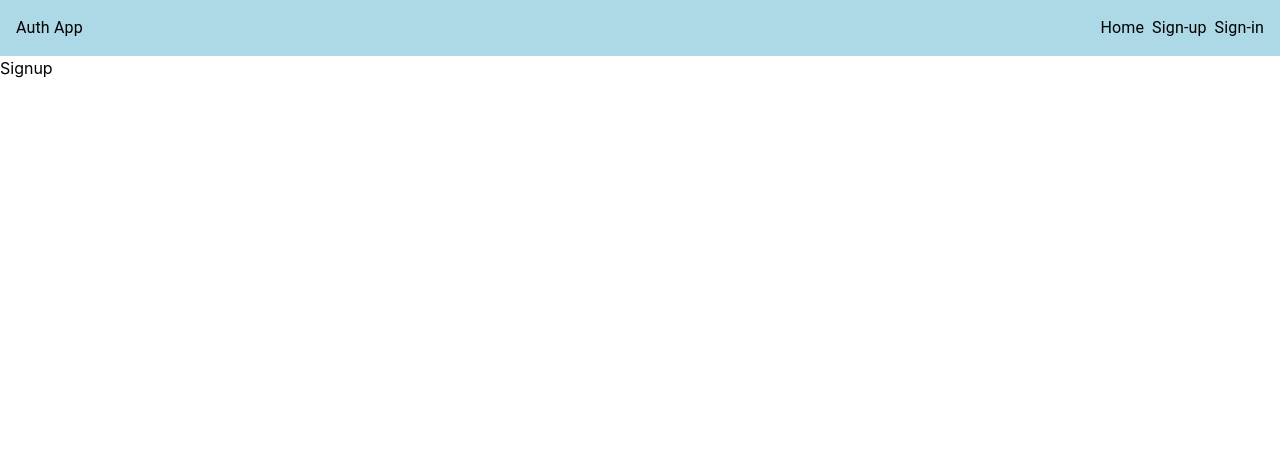
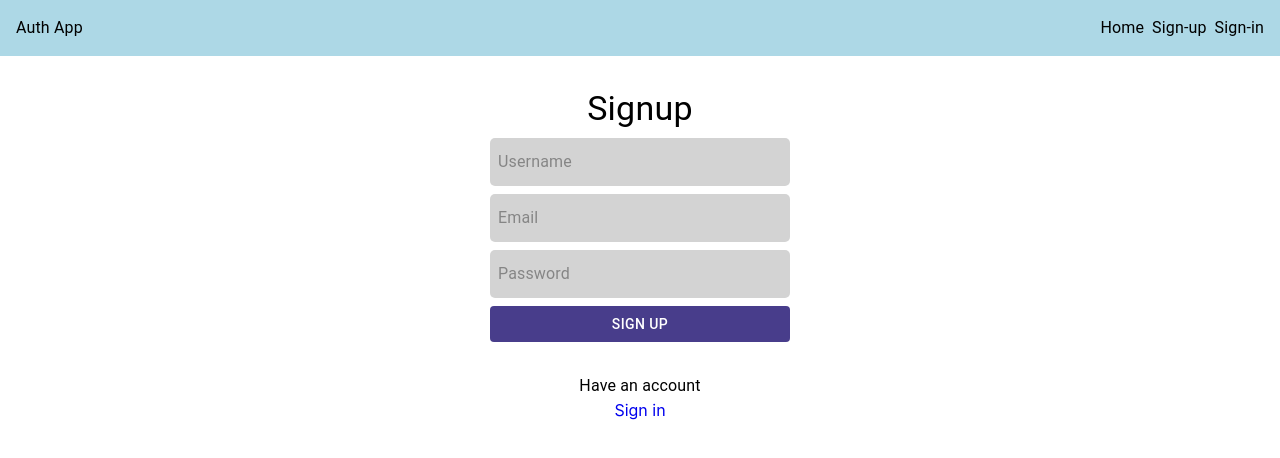
Before and after one commit to cliff-codes/fullstackAuthSystem, a React (Vite) app in the folder client/: page /sign-up in a window 1280 px wide. Shown: the top 458 px of the page. Built offline with nearby package versions, Linux system fonts and the light colour scheme.

Commit message:
sign-up page ui developed

```diff
--- a/client/src/pages/Signup.jsx
+++ b/client/src/pages/Signup.jsx
@@ -1,8 +1,36 @@
+import { Box, Button, FormControl, InputBase, Typography } from '@mui/material'
 import React from 'react'
+import { Link } from 'react-router-dom'
 
 const Signup = () => {
   return (
-    <div>Signup</div>
+    <Box display={'flex'} flexDirection={'column'} alignItems={'center'} mt={'32px'}>
+        <Typography pb={'8px'} variant='h4'>Signup</Typography>
+        <form style={{
+            display: "flex",
+            flexDirection: "column",
+            width: "300px",
+            gap: "8px"
+        }}>
+            <InputBase sx={{bgcolor: 'lightgrey', borderRadius: "5px", p: "8px"}}placeholder='Username' id='username'/>
+
+            <InputBase sx={{bgcolor: 'lightgrey', borderRadius: "5px", p: "8px"}}placeholder='Email' id='email'/>
+
+            <InputBase sx={{bgcolor: 'lightgrey', borderRadius: "5px", p: "8px"}}placeholder='Password' id='password'/>
+
+            <Button sx={{
+                bgcolor: 'darkslateblue',
+                color: "white",
+                "&:hover" : {
+                    color: "darkslateblue"
+                }
+            }}>Sign up</Button>
+        </form>
+        <Typography mt={'32px'}>Have an account</Typography>
+        <Link to={'/sign-in'} style={{textDecoration: "none"}}>
+            <span>Sign in</span>
+        </Link>
+    </Box>
   )
 }
 
```
